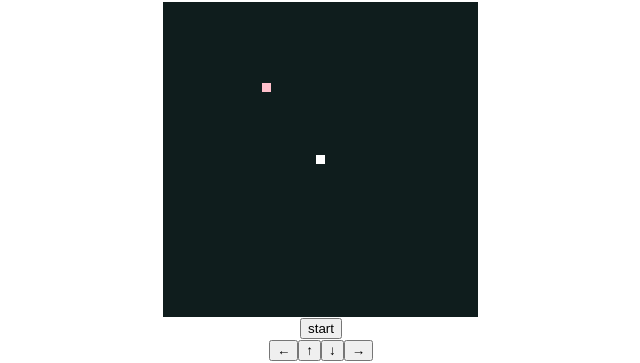
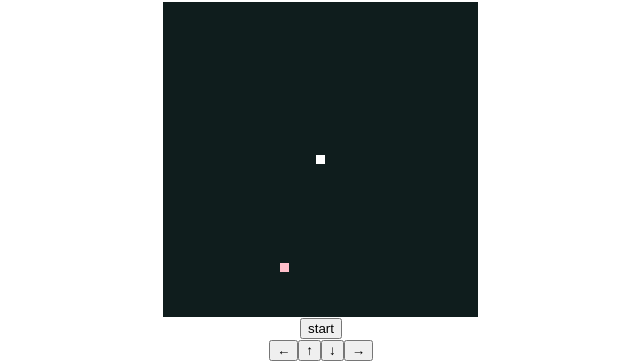
Before and after one commit to Fielsyuka/hooks-snake-game, a React (Create React App) app: page / in a window 1280 px wide. Shown: the part 277-640 px from the top of the page, without its empty margins (319-959 px from the left). Built offline with nearby package versions, Linux system fonts and the light colour scheme.

Commit message:
疑問が残るけど一旦コミット

```diff
--- a/src/App.js
+++ b/src/App.js
@@ -3,12 +3,7 @@ import Navigation from './components/Navigation';
 import Field from './components/Field';
 import Button from './components/Button';
 import ManipulationPanel from './components/ManipulationPanel';
-import { initFields } from './utils';
-
-const defaultInterval = 100;
-const defaultFieldSize = 35;
-const initialPosition = { x: 17, y: 17 };
-const initialValues = initFields(defaultFieldSize, initialPosition);
+import { initFields, getFoodPosition } from './utils';
 
 const GameStatus = Object.freeze({
   init: 'init',
@@ -45,6 +40,12 @@ const DirectionKeyCodeMap = Object.freeze({
   40: Direction.down,
 });
 
+const defaultInterval = 100;
+const defaultFieldSize = 35;
+const initialBody = { x: 17, y: 17 };
+const initialFood = getFoodPosition(defaultFieldSize, [initialBody]);
+const initialValues = initFields(defaultFieldSize, initialBody, initialFood);
+
 let timer;
 
 const unsubscribe = () => {
@@ -56,7 +57,8 @@ const unsubscribe = () => {
 
 function App() {
   const [fields, setFields] = useState(initialValues);
-  const [body, setBody] = useState([initialPosition]);
+  const [body, setBody] = useState([initialBody]);
+  // const [food, setFood] = useState(initialFood);
   const [status, setStatus] = useState(GameStatus.init);
   const [direction, setDirection] = useState(Direction.up);
 
@@ -64,9 +66,9 @@ function App() {
 
   const onRestart = () => {
     setStatus(GameStatus.init);
-    setBody(initialPosition);
-    setDirection(Direction.up)
-    setFields(initFields(defaultFieldSize, initialPosition));
+    setBody([initialBody]);
+    setDirection(Direction.up);
+    setFields(initFields(defaultFieldSize, initialBody, initialFood));
   }
 
   const isCollision = (position) => {
@@ -79,6 +81,10 @@ function App() {
     return false;
   }
 
+  const isEatingMyself = (fields, position) => {
+    return fields[position.y][position.x] === 'snake';
+  }
+
   const onChangeDirection = useCallback((newDirection) => {
     if (status !== GameStatus.playing) {
       return direction;
@@ -89,35 +95,48 @@ function App() {
     setDirection(newDirection);
   }, [direction, status]);
 
+  // field body/food に変化があったら更新 ***これは途中で消えちゃってだめ
+  // useEffect(() => {
+  //   if (status !== GameStatus.playing) {
+  //     return;
+  //   }
+  //   setFields((prevFields) => {
+  //     prevFields[body[0].y][body[0].x] = 'snake';
+  //     prevFields[food.y][food.x] = 'food';
+  //     return prevFields;
+  //   });
+  // }, [body, food]);
+
+  // メイン処理
   useEffect(() => {
-    timer = setInterval(() => {
     if (status !== GameStatus.playing) {
       return;
     }
+    timer = setInterval(() => {
       const delta = Delta[direction];
-      setBody((prevPosition) => {
-        const newBody = [...prevPosition];
       const newPosition = {
-          x: prevPosition[0].x + delta.x,
-          y: prevPosition[0].y + delta.y,
+        x: body[0].x + delta.x,
+        y: body[0].y + delta.y,
       };
-        if (!isCollision(newPosition)) {
+
+      if (isCollision(newPosition) || isEatingMyself(fields, newPosition)) {
+        setStatus(GameStatus.gamever);
+      } else {
+        const newBody = [newPosition, ...body];
         if (fields[newPosition.y][newPosition.x] !== 'food') {
           const removingTrack = newBody.pop();
           fields[removingTrack.y][removingTrack.x] = '';
+        } else {
+          const food = getFoodPosition(defaultFieldSize, [newPosition, ...newBody]);
+          fields[food.y][food.x] = 'food';
         }
         fields[newPosition.y][newPosition.x] = 'snake';
-          newBody.unshift(newPosition);
+        setBody(newBody);
         setFields(fields);
-        } else {
-          setStatus(GameStatus.gamever);
       }
-        console.log(newBody);
-        return newBody;
-      });
     }, defaultInterval);
     return unsubscribe;
-  },[status, body]);
+  }, [status, body]);
 
   useEffect(() => {
     const handleKeyDown = (e) => {
--- a/src/utils/index.js
+++ b/src/utils/index.js
@@ -1,23 +1,22 @@
-const getFoodPosition = (fieldSize, exclude) => {
+export const getFoodPosition = (fieldSize, exclude) => {
   while (true) {
     const x = Math.floor(Math.random() * (fieldSize - 1 - 1)) + 1;
     const y = Math.floor(Math.random() * (fieldSize - 1 - 1)) + 1;
     const conflict = exclude.some(item => item.x === x && item.y === y);
 
     if (!conflict) {
-      return { x, y };
+      return { y, x };
     }
    }
  }
 
-export const initFields = (fieldSize, snake) => {
+export const initFields = (fieldSize, snake, food) => {
   const fields = [];
   for (let i = 0; i < fieldSize; i++) {
     const cols = new Array(fieldSize).fill('');
     fields.push(cols);
   }
   fields[snake.y][snake.x] = 'snake'
-  const food = getFoodPosition(fieldSize, [snake])
   fields[food.y][food.x] = 'food'
   return fields;
 }
```
Lines whose indentation alone changed are shown as unchanged.
